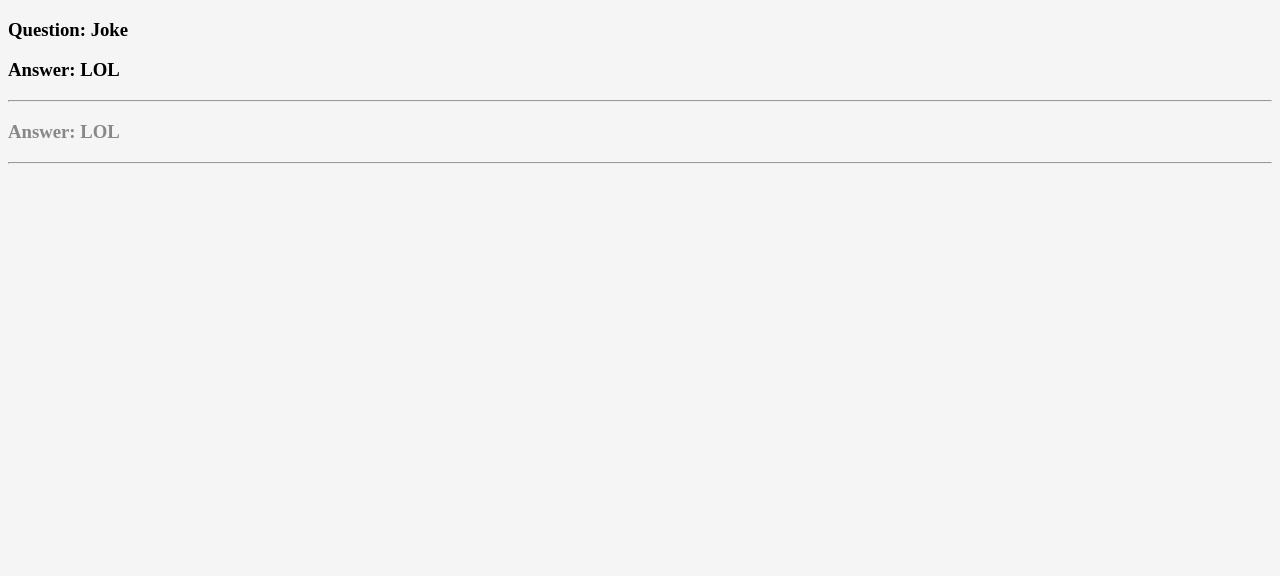
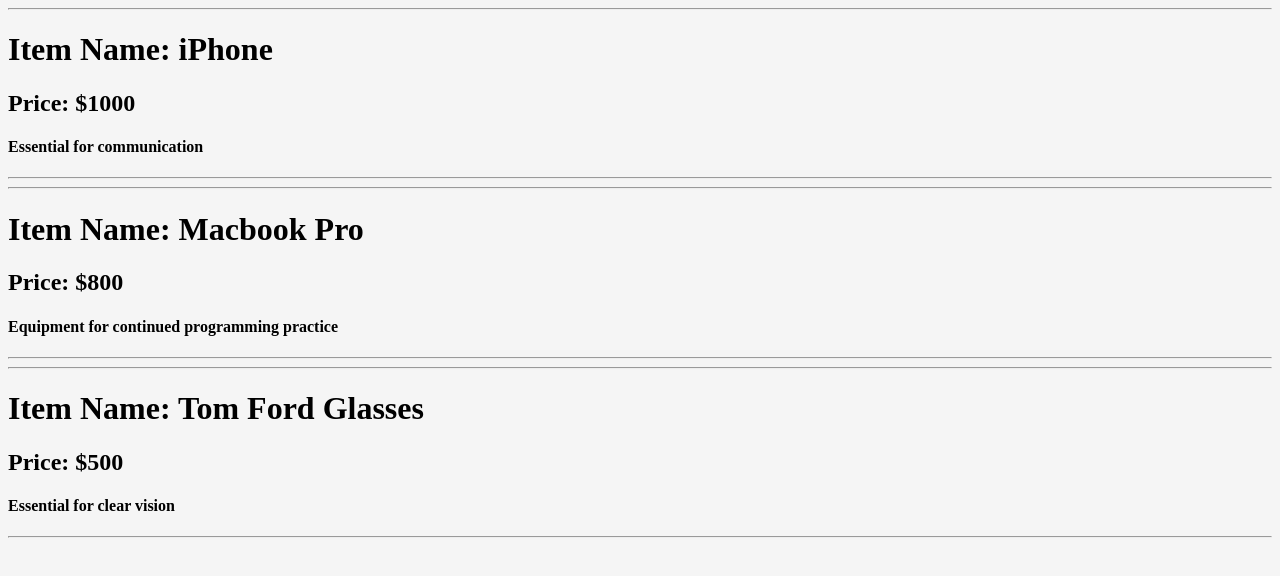
Before and after one commit to Corporatek/react_tutorial, a React (Create React App) app: page / in a window 1280 px wide. Shown: the top 576 px of the page. Built offline with nearby package versions, Linux system fonts and the light colour scheme.

Commit message:
Practiced manipulating json data to the dom using react and a list of product items

```diff
--- a/src/components/App.js
+++ b/src/components/App.js
@@ -4,21 +4,22 @@
 // import Header from "./Header"
 // import MainContent from "./MainContent"
 // import ToDoItem from "./ToDoItem"
-import Joke from "./Joke"
+// import Joke from "./Joke"
+// import ContactCard from "./ContactCard"
 
-// import ContactCard from "./ContactCard"
+import Product from "./Product";
+import productData from "./vschoolProducts"
 
 // Alternatively you can use an arrow function which does not require the return keyword
 
 function App() {
+
+const productList = productData.map(item =>
+<Product key={item.id} name={item.name} price={item.price} description={item.description} />)
+
   return (
     <div className="contacts">
-      <Joke
-        joke={{question: "Joke", answer: "LOL"}}
-      />
-      <Joke
-        joke={{answer: "LOL"}}
-      />
+      {productList}
     </div>
   )
 }
--- /dev/null
+++ b/src/components/Product.js
@@ -0,0 +1,16 @@
+import React from "react";
+
+function Product(props) {
+    return(
+        <div>
+            <hr></hr>
+                <h1>Item Name: {props.name}</h1>
+                <h2>Price: ${props.price}</h2>
+                <h4>{props.description}</h4>
+            <hr></hr>
+        </div>
+    )
+}
+
+
+export default Product
--- /dev/null
+++ b/src/components/vschoolProducts.js
@@ -0,0 +1,23 @@
+const productData = [
+    {
+        id: "1",
+        name: "iPhone",
+        price: "1000",
+        description: "Essential for communication"
+    },
+    {
+        id: "2",
+        name: "Macbook Pro",
+        price: "800",
+        description: "Equipment for continued programming practice"
+    },
+    {
+        id: "3",
+        name: "Tom Ford Glasses",
+        price: "500",
+        description: "Essential for clear vision"
+    }
+
+]
+
+export default productData
```
